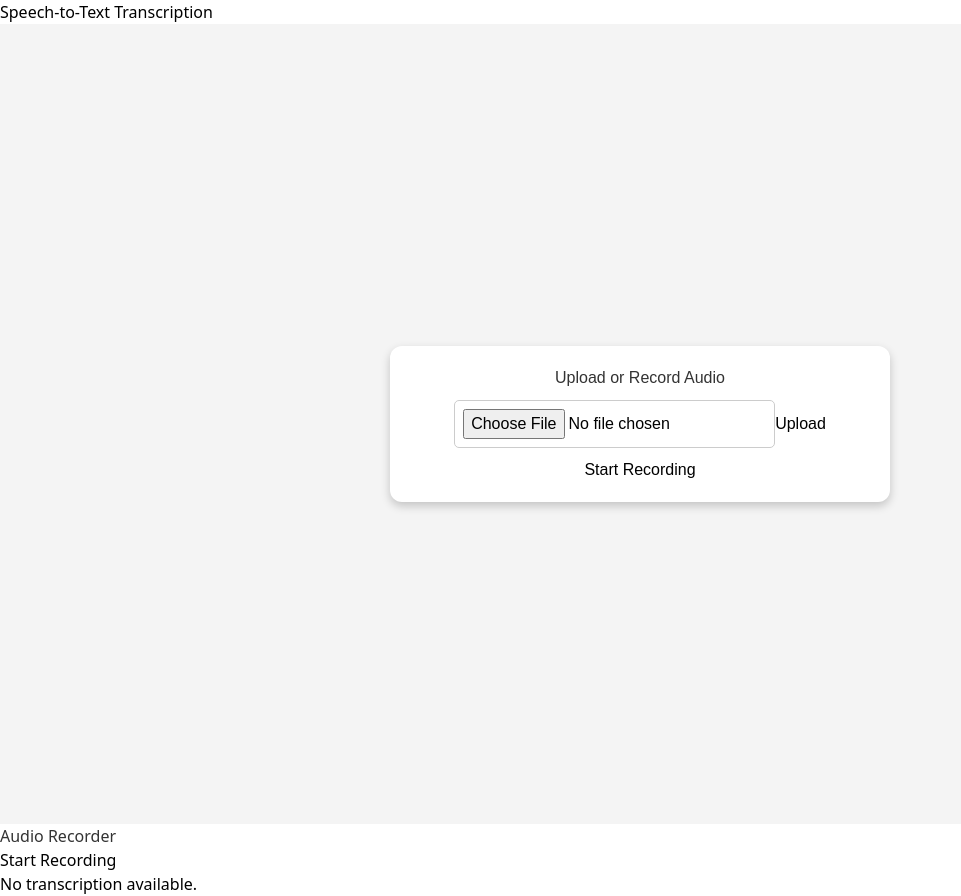
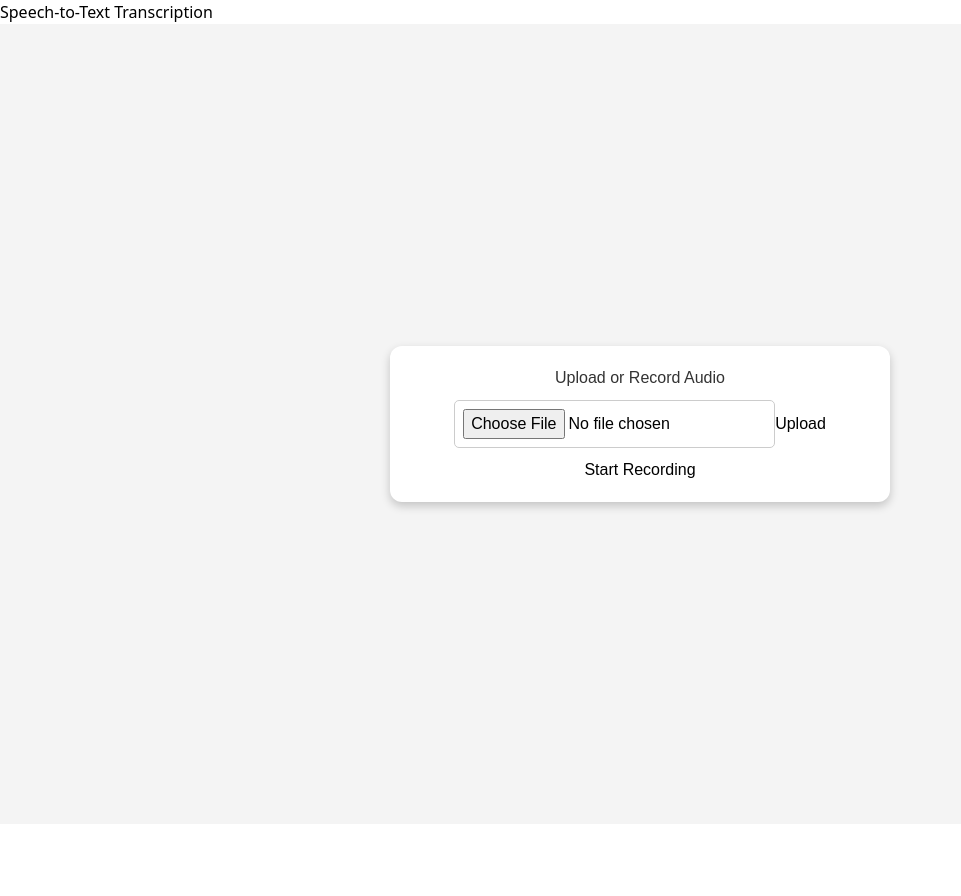
Before and after one commit to Projecthrishi/Text-Transcript, a React (Vite) app in the folder Frontend/speech-to-text-app/: page / in a window 1280 px wide. Shown: the whole page, without its empty margins (0-961 px from the left). After the commit the page ends 824 px from the top, so only its background shows below. Built offline with nearby package versions, Linux system fonts and the light colour scheme; no server answers.

Commit message:
Your commit message here

```diff
--- a/Frontend/speech-to-text-app/src/Recorder.jsx
+++ b/Frontend/speech-to-text-app/src/Recorder.jsx
@@ -44,10 +44,8 @@ const Recorder = ({ onRecordingComplete = () => {} }) => {
 
     return (
         <div className="recorder-container">
-            <h2>Audio Recorder</h2>
-            <button onClick={isRecording ? stopRecording : startRecording}>
-                {isRecording ? "Stop Recording" : "Start Recording"}
-            </button>
+
+
 
             {audioUrl && (
                 <audio controls>
--- a/Frontend/speech-to-text-app/src/Transcription.jsx
+++ b/Frontend/speech-to-text-app/src/Transcription.jsx
@@ -4,7 +4,7 @@ const Transcription = ({ transcription }) => {
   if (!transcription) {
     return (
       <div className="p-4 bg-gray-100 rounded-lg shadow-md">
-        <p className="text-gray-500">No transcription available.</p>
+
       </div>
     );
   }
--- a/Frontend/speech-to-text-app/src/Upload.jsx
+++ b/Frontend/speech-to-text-app/src/Upload.jsx
@@ -10,13 +10,12 @@ const Upload = () => {
     const [mediaRecorder, setMediaRecorder] = useState(null);
     const [audioBlob, setAudioBlob] = useState(null);
 
-    // ✅ Use environment variable
-    const apiUrl = import.meta.env.VITE_API_URL;
-
+    // 🔴 Handle File Selection
     const handleFileChange = (e) => {
         setFile(e.target.files[0]);
     };
 
+    // 🎤 Start Recording
     const startRecording = async () => {
         try {
             const stream = await navigator.mediaDevices.getUserMedia({ audio: true });
@@ -40,6 +39,7 @@ const Upload = () => {
         }
     };
 
+    // ⏹ Stop Recording
     const stopRecording = () => {
         if (mediaRecorder) {
             mediaRecorder.stop();
@@ -47,6 +47,7 @@ const Upload = () => {
         }
     };
 
+    // 📤 Upload File (Recorded or Selected)
     const handleUpload = async () => {
         if (!file && !audioBlob) {
             alert("Please select or record a file first!");
@@ -61,8 +62,7 @@ const Upload = () => {
         }
 
         console.log("📤 Uploading file...");
-        try {
-            const response = await fetch(`${apiUrl}/upload`, {
+        const response = await fetch("http://localhost:5000/upload", {
             method: "POST",
             body: formData,
         });
@@ -76,12 +76,9 @@ const Upload = () => {
             console.error("❌ Upload Error:", data);
             alert("File upload failed!");
         }
-        } catch (error) {
-            console.error("❌ Network error:", error);
-            alert("Could not reach server.");
-        }
     };
 
+    // 🎙️ Transcription Request
     const handleTranscription = async () => {
         if (!fileUrl) {
             alert("No file uploaded yet!");
@@ -89,8 +86,7 @@ const Upload = () => {
         }
 
         console.log("📤 Sending file URL to backend for transcription:", fileUrl);
-        try {
-            const response = await fetch(`${apiUrl}/transcribe`, {
+        const response = await fetch("http://localhost:5000/transcribe", {
             method: "POST",
             headers: { "Content-Type": "application/json" },
             body: JSON.stringify({ fileUrl }),
@@ -104,10 +100,6 @@ const Upload = () => {
         } else {
             setTranscription("No transcription available.");
         }
-        } catch (error) {
-            console.error("❌ Transcription error:", error);
-            alert("Transcription request failed.");
-        }
     };
 
     return (
@@ -115,9 +107,11 @@ const Upload = () => {
             <div className="upload-box">
                 <h2>Upload or Record Audio</h2>
 
+                {/* File Upload Input */}
                 <input type="file" accept="audio/*" onChange={handleFileChange} />
                 <button onClick={handleUpload}>Upload</button>
 
+                {/* Audio Recorder Controls */}
                 <div className="record-controls">
                     {!isRecording ? (
                         <button className="record-btn" onClick={startRecording}>Start Recording</button>
@@ -126,6 +120,7 @@ const Upload = () => {
                     )}
                 </div>
 
+                {/* Audio Preview */}
                 {fileUrl && (
                     <>
                         <audio controls>
@@ -136,6 +131,7 @@ const Upload = () => {
                     </>
                 )}
 
+                {/* Transcription Display */}
                 {transcription && (
                     <div className="transcription-box">
                         <h3>Transcription:</h3>
```
Lines whose indentation alone changed are shown as unchanged.
